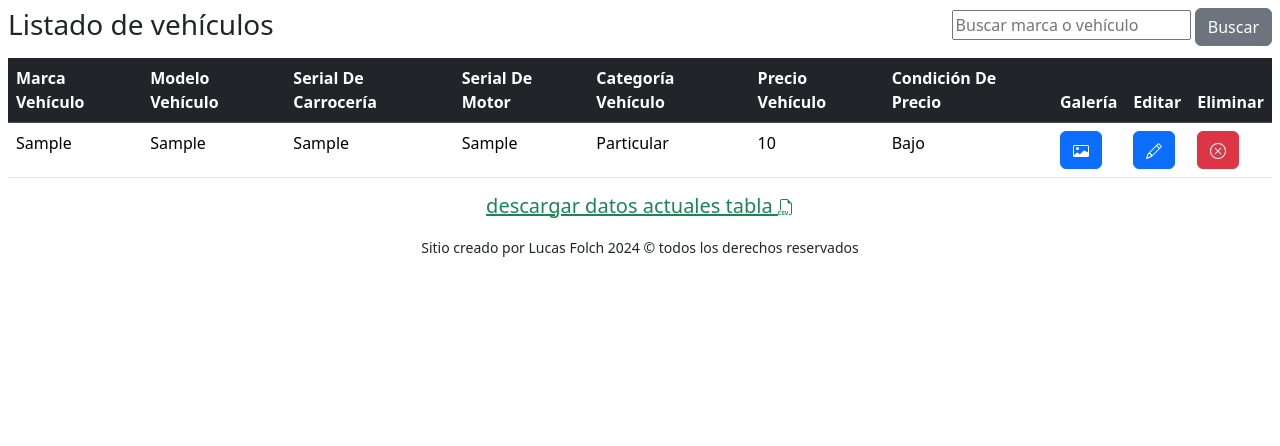
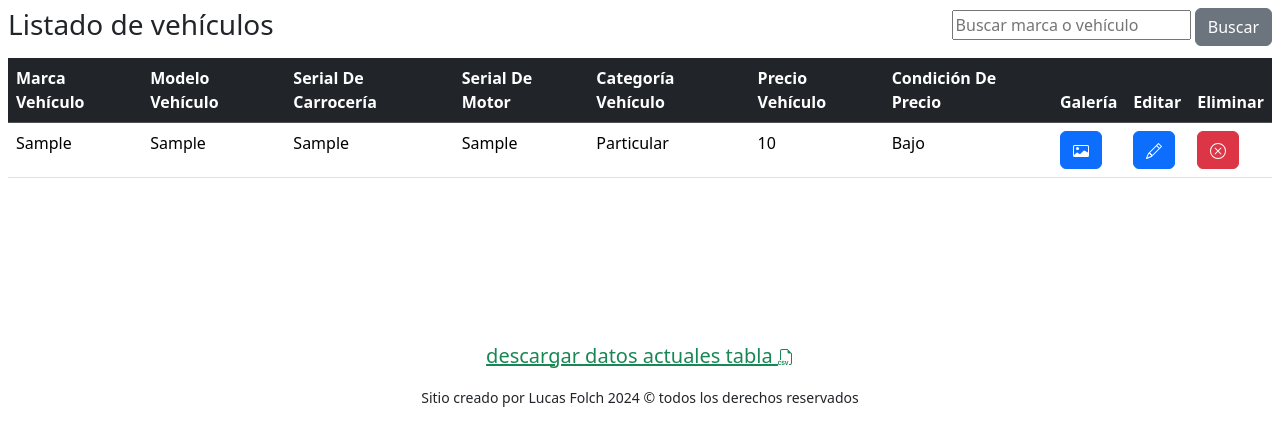
Before and after one commit to w4cha/vehicle-site, a Django app: page /vehiculo/list/ in a window 1280 px wide. Shown: the part 56-502 px from the top of the page. Run offline with Django 5.2, Linux system fonts and the light colour scheme; a user stored in the database is signed in; tables that the repository leaves empty hold one stand-in row (values such as "Sample post").

Commit message:
adding new permissions and fixing the table style

```diff
--- a/vehiculo/models.py
+++ b/vehiculo/models.py
@@ -45,12 +45,16 @@ class Vehículo(models.Model):
             (
                 "visualizar_catalogo",
                 "Puede ver la lista de vehículos disponibles",
-            )
+            ),
+            (   "descargar_tabla",
+                "Puede descargar la lista de vehículos"),
         ]
 
     def save(self, *args, **kwargs):
         self.marca = string.capwords(self.marca)
         self.modelo = string.capwords(self.modelo)
+        self.carrocería = self.carrocería.upper()
+        self.motor = self.motor.upper()
         super().save(*args, **kwargs)
 
     def __str__(self) -> str:
--- a/vehiculo/static/vehiculo/css/style.css
+++ b/vehiculo/static/vehiculo/css/style.css
@@ -7,6 +7,18 @@
 dialog {
     border-color: black;
     border-width: 3px;
+}
+
+/** table with vertical scrolling **/
+table {
+    display: block;
+    height: 270px;
+    width: fit-content !important;
+    overflow-y: auto;
+}
+
+tbody {
+    max-height: 300px;
 }
 
 .pointer-obj {
--- a/vehiculo/templates/vehiculo/list.html
+++ b/vehiculo/templates/vehiculo/list.html
@@ -24,7 +24,7 @@ Listado de Vehículos
                 <input class="btn btn-secondary" type="submit" value="Buscar">
             </form>
         </div>
-        <table class="table my-2">
+        <table class="table my-2 mx-auto">
             <thead class="table-dark">
                 <tr>
                     {% for key in header %}
--- a/vehiculo/views.py
+++ b/vehiculo/views.py
@@ -159,7 +159,7 @@ class NewUser(SuccessMessageMixin, CreateView):
         valid = super().form_valid(form)
         # group do not have a codename unlike permissions
         try:
-            permission_group = Group.objects.get(name="usuario general")
+            permission_group = Group.objects.get(name="usuario")
         except Group.DoesNotExist:
             pass
         else:
```
Also changed, not shown: vehiculo/migrations/0026_alter_vehículo_options.py (added).
